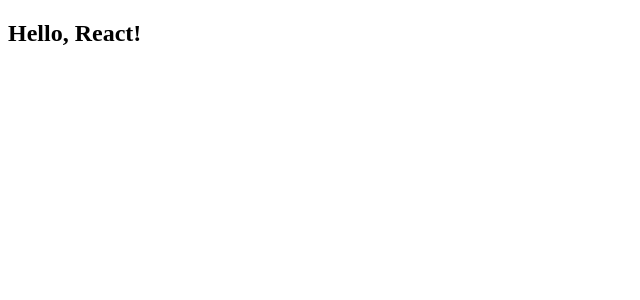
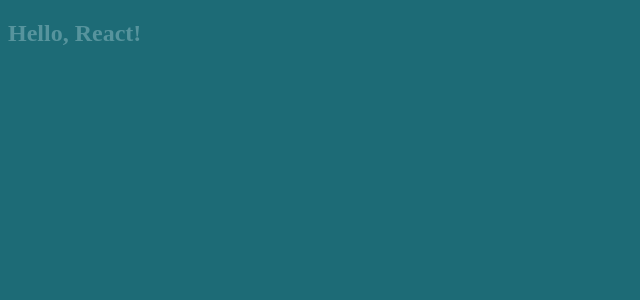
Before and after one commit to mr00z/react-app, a React app: page / in a window 1280 px wide. Shown: the top 300 px of the page, without its empty margins (0-640 px from the left). Built offline with nearby package versions, Linux system fonts and the light colour scheme.

Commit message:
Added SASS support

```diff
--- a/src/index.js
+++ b/src/index.js
@@ -1,5 +1,6 @@
 import React from 'react';
 import ReactDOM from 'react-dom';
 import App from './App';
+import './style.scss';
 
 ReactDOM.render(<App/>, document.getElementById('root'));
--- /dev/null
+++ b/src/style.scss
@@ -0,0 +1,10 @@
+$main: #1D6B76;
+$text: #57949D;
+
+body{
+    background-color: $main;
+}
+
+h2{
+    color: $text;
+}
--- a/webpack.config.js
+++ b/webpack.config.js
@@ -1,4 +1,5 @@
 const HtmlWebpackPlugin = require('html-webpack-plugin');
+const ExtractTextPlugin = require('extract-text-webpack-plugin');
 
 module.exports = {
     module: {
@@ -15,13 +16,21 @@ module.exports = {
                 use: {
                     loader: "html-loader"
                 }
-            }
+            },
+            {
+                test: /\.scss$/,
+                use: ExtractTextPlugin.extract({
+                  fallback: "style-loader",
+                  use: "css-loader!sass-loader",
+                })
+              }
         ]
     },
     plugins: [
         new HtmlWebpackPlugin({
             template: "./public/index.html",
             filename: "./index.html"
-        })
+        }),
+        new ExtractTextPlugin('style.css')
     ]
 }
```
Also changed, not shown: package.json (+9 -2 lines), 1 other file (tests, documents, lock files or other folders).
